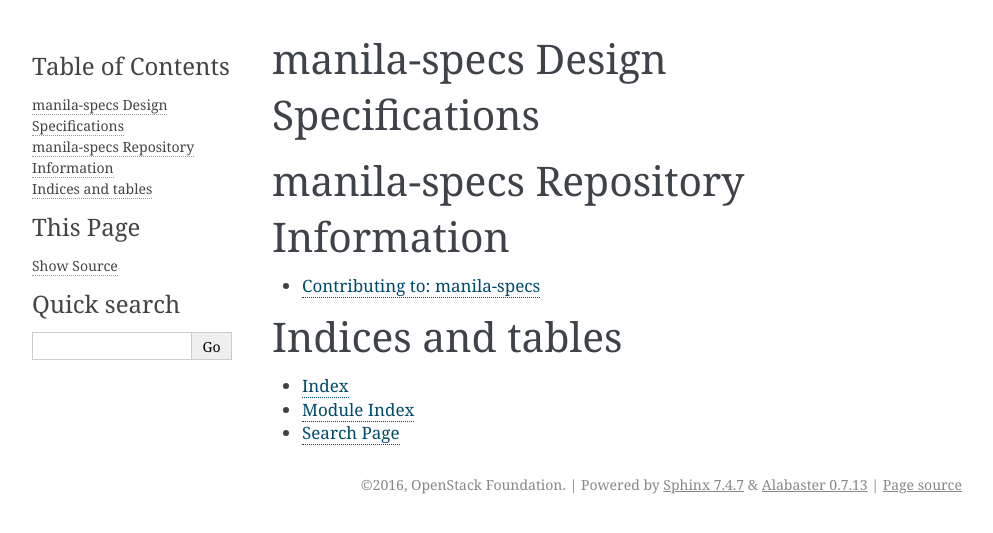
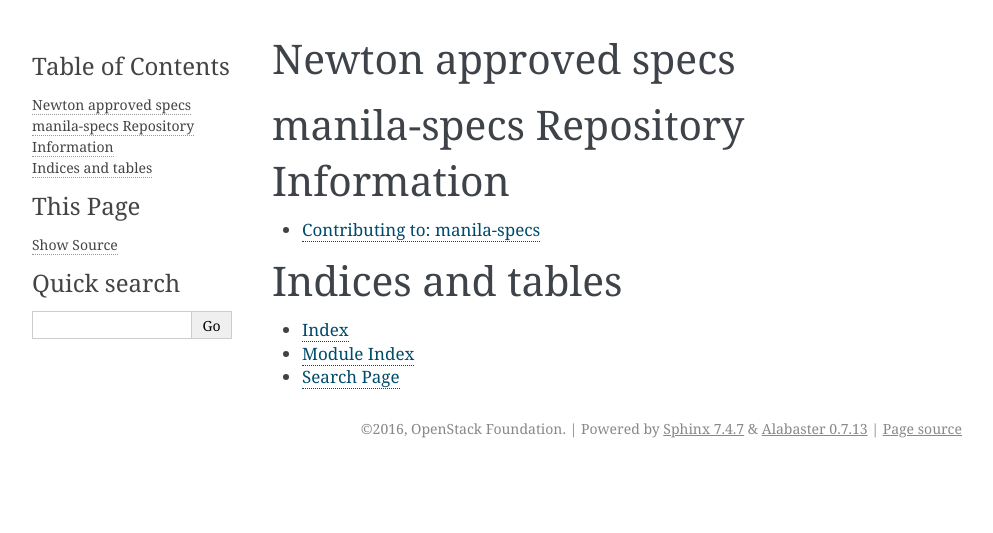
Before and after one commit to openstack/manila-specs, a Sphinx documentation site: the page built from doc/source/index.rst, in a window 1280 px wide. Shown: the top 533 px of the page, without its empty margins (148-1141 px from the left). Built offline with Sphinx 7.4.7, drawn with Linux system fonts in a browser that asks for light colours; pages that are not in the unit, such as notebooks, are missing from menus.

Commit message:
Fix doc build in manila-spec
Add sym link to specs otherwise the build doesn't work and add a section
for each release (like in cinder).

Change-Id: I0e6685ea556a1905636219503c1339cdedf7d179

```diff
--- a/doc/source/index.rst
+++ b/doc/source/index.rst
@@ -3,14 +3,14 @@
    You can adapt this file completely to your liking, but it should at least
    contain the root `toctree` directive.
 
-manila-specs Design Specifications
-==================================================
+Newton approved specs
+=====================
 
 .. toctree::
    :glob:
    :maxdepth: 2
 
-   specs/*
+   specs/newton/*
 
 
 manila-specs Repository Information
```
Also changed, not shown: 2 other files.
